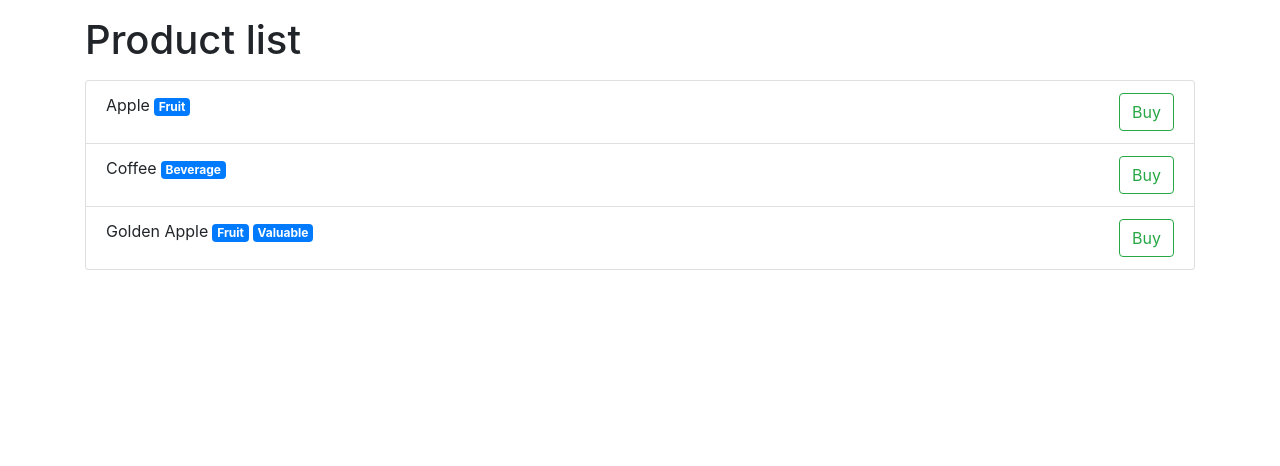
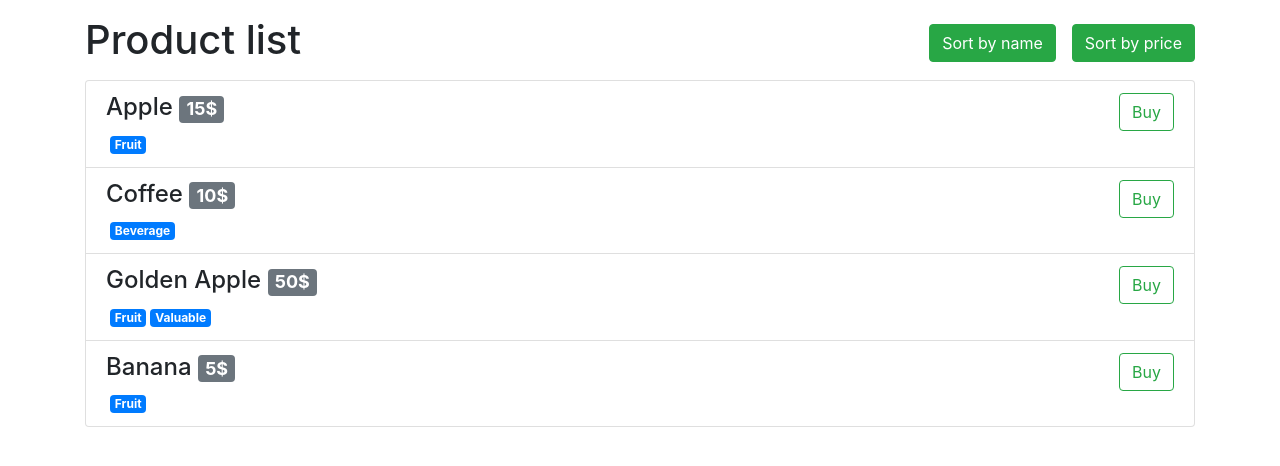
Before and after one commit to pwolaq/mobx-workshop, a React app: page / in a window 1280 px wide. Shown: the top 466 px of the page. Built offline with nearby package versions, Linux system fonts and the light colour scheme.

Commit message:
Add sort

```diff
--- a/src/components/Product.js
+++ b/src/components/Product.js
@@ -1,14 +1,14 @@
 import React from 'react';
 import Tags from "./Tags";
 
-const Product = ({ id, name, tags, onBuyClick }) => {
+const Product = ({ id, name, tags, onBuyClick, price }) => {
     const handleClick = () => onBuyClick(id);
 
     return (
         <div>
-            <span>{name}</span>
+            <button className="btn btn-outline-success float-right" onClick={handleClick}>Buy</button>
+            <h4>{name} <span className="badge badge-secondary">{price}$</span></h4>
             <Tags items={tags} />
-            <button className="btn btn-outline-success float-right" onClick={handleClick}>Buy</button>
         </div>
     );
 };
--- a/src/components/ProductList.js
+++ b/src/components/ProductList.js
@@ -1,12 +1,27 @@
 import React from 'react';
 import Product from "./Product";
 
+export const SORT_BY_NAME = 'SORT_BY_NAME';
+export const SORT_BY_PRICE = 'SORT_BY_PRICE';
+
+const getSortStrategy = sortBy => {
+    if (sortBy === SORT_BY_NAME) {
+        return (a, b) => a.name.localeCompare(b.name);
+    } else if (sortBy === SORT_BY_PRICE) {
+        return (a, b) => a.price - b.price;
+    }
+
+    return () => 0;
+};
+
 class ProductList extends React.Component {
     state = {
+        sortBy: null,
         products: [
-            {id: 0, name: 'Apple', tags: ['Fruit']},
-            {id: 1, name: 'Coffee', tags: ['Beverage']},
-            {id: 2, name: 'Golden Apple', tags: ['Fruit', 'Valuable']}
+            {id: 0, name: 'Apple', tags: ['Fruit'], price: 15},
+            {id: 1, name: 'Coffee', tags: ['Beverage'], price: 10},
+            {id: 2, name: 'Golden Apple', tags: ['Fruit', 'Valuable'], price: 50},
+            {id: 3, name: 'Banana', tags: ['Fruit'], price: 5},
         ],
     };
 
@@ -17,10 +32,25 @@ class ProductList extends React.Component {
         } : product)
     }));
 
+    handleSortClick = sortBy => this.setState(prevState => {
+        const strategy = getSortStrategy(sortBy);
+
+        return {
+            sortBy,
+            products: prevState.products.sort(strategy)
+        };
+    });
+
     render() {
         return (
             <div className="container">
-                <h1 className="mb-3 mt-3">Product list</h1>
+                <h1 className="mb-3 mt-3">
+                    Product list
+                    <div className="float-right">
+                        <button className="btn btn-success" onClick={() => this.handleSortClick(SORT_BY_NAME)}>Sort by name</button>
+                        <button className="ml-3 btn btn-success" onClick={() => this.handleSortClick(SORT_BY_PRICE)}>Sort by price</button>
+                    </div>
+                </h1>
                 <ul className="list-group">
                     {this.state.products.map(product => (
                         <li className="list-group-item" key={product.id}>
```
